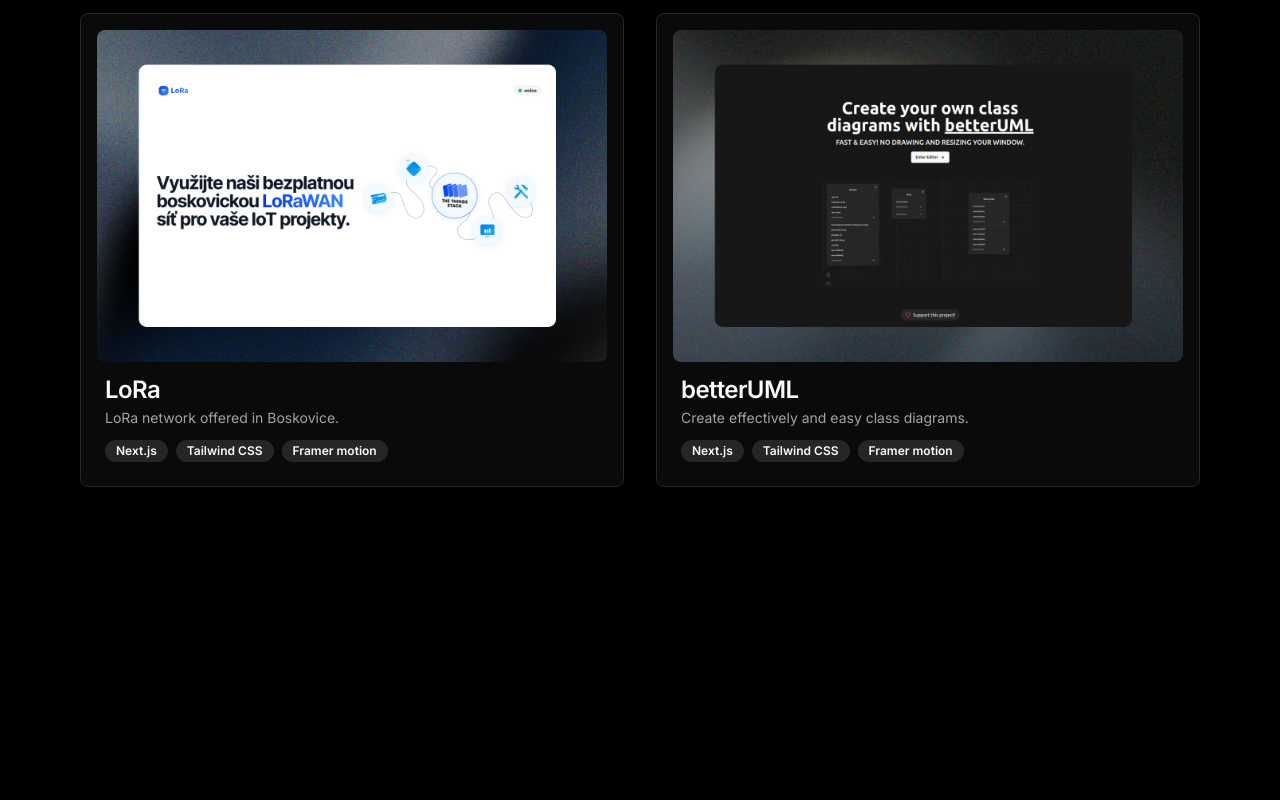
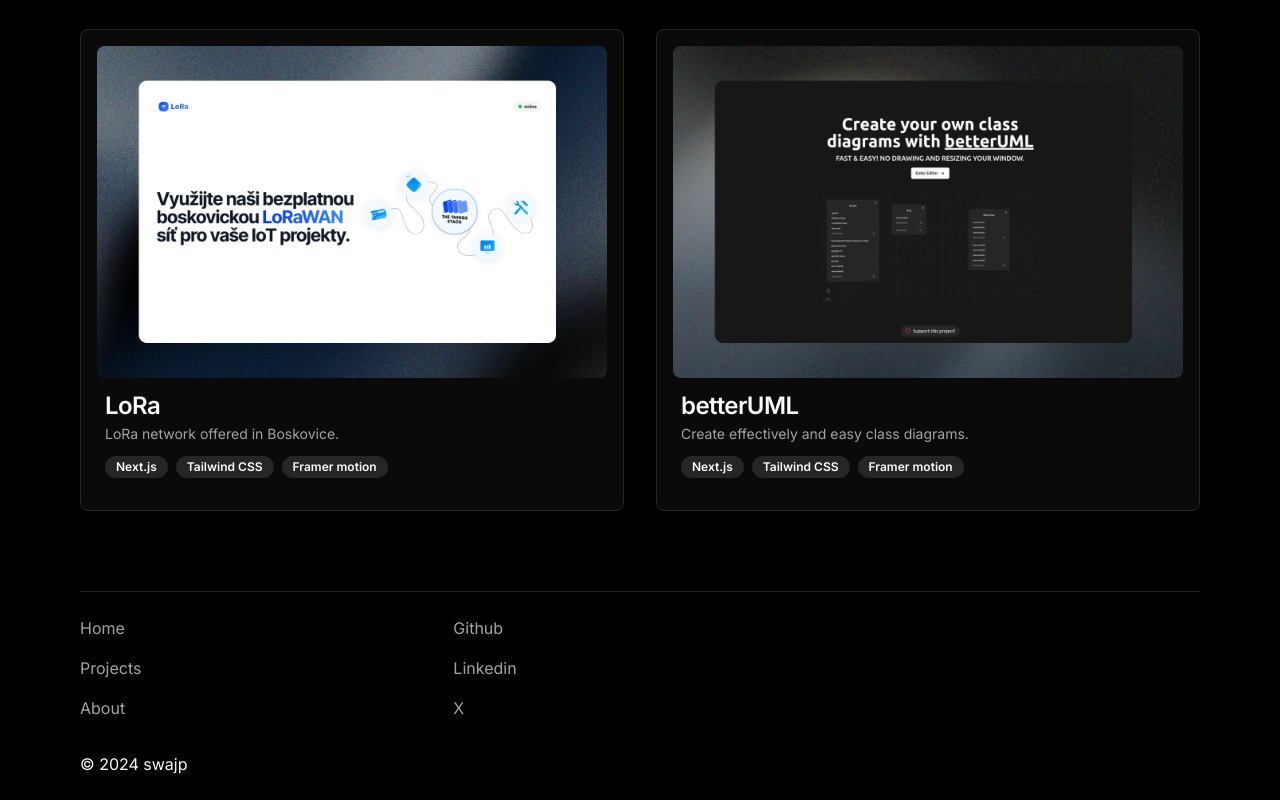
Before and after one commit to swajp/swajp.me, a Next.js app: page /projects in a window 1280 px wide. Shown: the part 1226-2026 px from the top of the page. Before the commit the page ends 1793 px from the top, so only its background shows below. Built offline with nearby package versions, Linux system fonts and the light colour scheme.

Commit message:
cards fix

```diff
--- a/app/(root)/layout.tsx
+++ b/app/(root)/layout.tsx
@@ -1,5 +1,6 @@
 import type { Metadata } from "next";
 import Navbar from "@/components/navbar";
+import Footer from "@/components/footer";
 
 export const metadata: Metadata = {
   title: "swajp",
@@ -15,6 +16,7 @@
     <>
       <Navbar />
       {children}
+      <Footer />
     </>
   );
 }
--- a/components/featured-projects.tsx
+++ b/components/featured-projects.tsx
@@ -36,7 +36,7 @@
                 <CardTitle>{project.title}</CardTitle>
                 <CardDescription>{project.description}</CardDescription>
               </CardHeader>
-              <CardFooter className="*:mr-2">
+              <CardFooter className="*:mr-2 *:mb-2 flex flex-wrap">
                 {project.tags.map((tag) => (
                   <Badge variant="secondary" key={tag}>
                     {tag}
--- a/components/projects.tsx
+++ b/components/projects.tsx
@@ -21,7 +21,7 @@
       <div className="grid grid-cols-1 sm:grid-cols-2 gap-8">
         {PROJECTS.map((project) => (
           <Link href={project.href} key={project.title}>
-            <Card className="group">
+            <Card className="h-full">
               <div className="p-4">
                 <div className="overflow-hidden rounded-lg">
                   <Image
@@ -38,7 +38,7 @@
                 <CardTitle>{project.title}</CardTitle>
                 <CardDescription>{project.description}</CardDescription>
               </CardHeader>
-              <CardFooter className="*:mr-2">
+              <CardFooter className="*:mr-2 *:mb-2 flex flex-wrap">
                 {project.tags.map((tag) => (
                   <Badge variant="secondary" key={tag}>
                     {tag}
--- a/components/ui/card.tsx
+++ b/components/ui/card.tsx
@@ -9,7 +9,7 @@
   <div
     ref={ref}
     className={cn(
-      "rounded-lg border bg-card text-card-foreground shadow-sm",
+      "rounded-lg border bg-card text-card-foreground shadow-sm h-full",
       className
     )}
     {...props}
```
